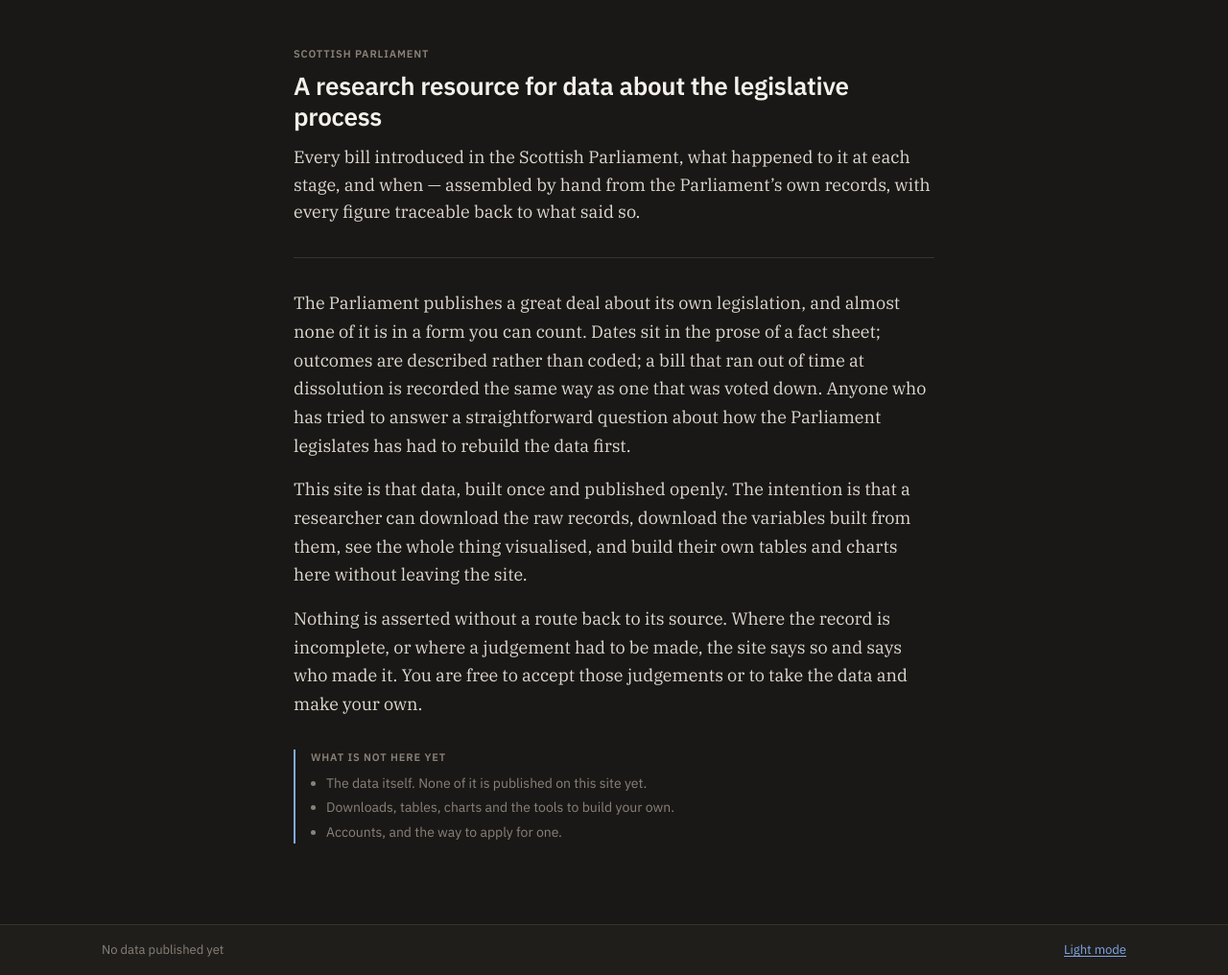
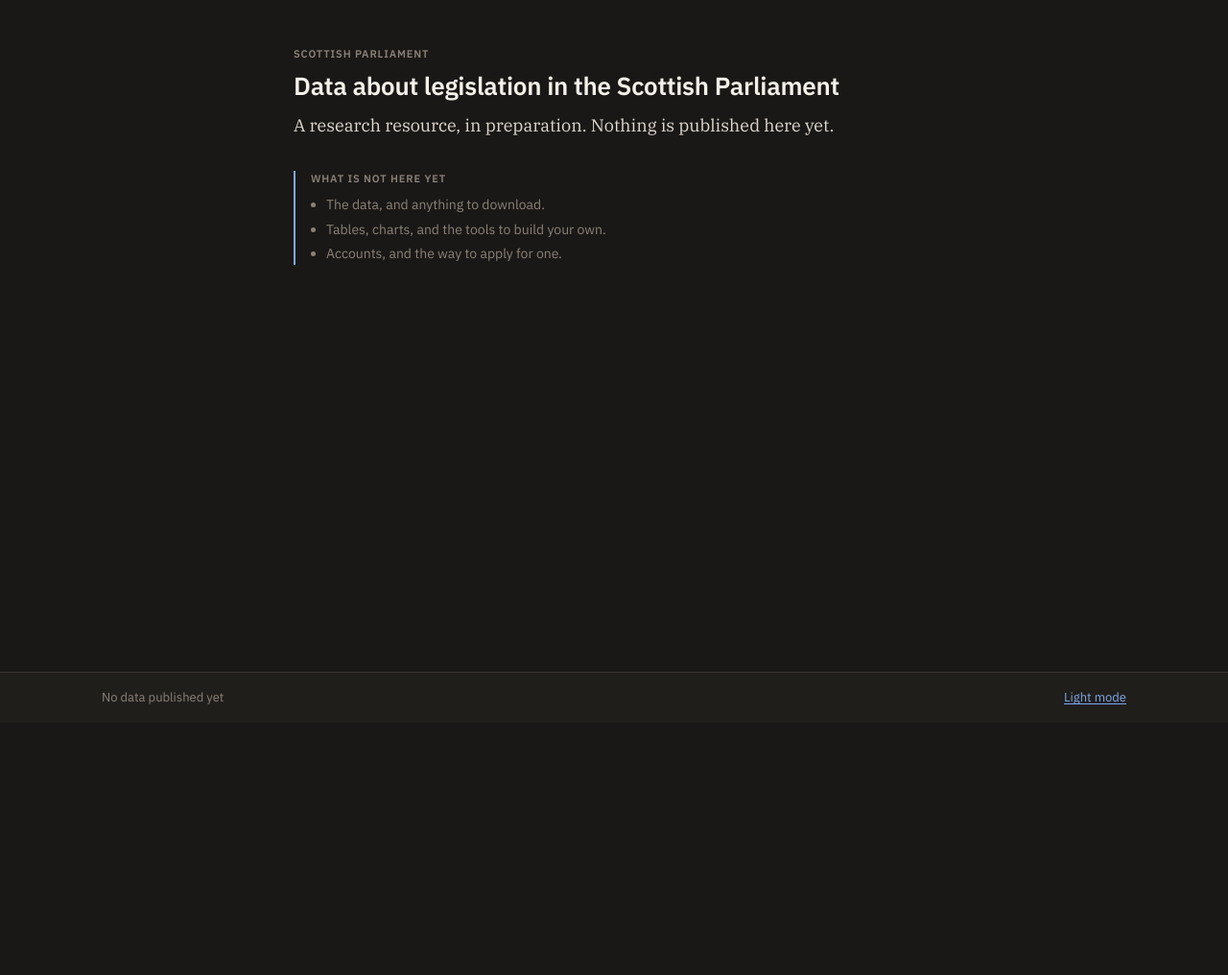
Before and after one commit to comparative-legislative-data/legislativedata, a Flask app: page / in a window 1280 px wide. Shown: the part 47-1063 px from the top of the page at 96% size. After the commit the page ends 781 px from the top, so only its background shows below. Run offline with Flask 3, Linux system fonts and the light colour scheme.

Commit message:
The landing page stops making claims it has not earned yet
The owner's call, and it is the right one. The first version argued a case --
that the Parliament's published data is not in a form you can count, that this
site would be traceable back to a source, that a researcher would be able to
build their own tables. All of that is intended and none of it is true yet, and
a page that says it while publishing nothing is doing the thing the style
decision of 15 September rules out: it is there to impress rather than inform.

What is left is the name of the thing, one line saying it is in preparation and
that nothing is published, and the list of what is not here. The "what is not
here yet" device survives because it is the only part that was already only
describing the present.

The argument for the Parliament's data being hard to count is not wrong and it
is not lost -- it belongs on a methodology or about page, next to the data that
demonstrates it, in a phase that has some.

Co-Authored-By: Claude Opus 5 (1M context) <noreply@anthropic.com>

```diff
--- a/site/templates/welcome.html
+++ b/site/templates/welcome.html
@@ -4,44 +4,17 @@
 <div class="reading">
 
   <p class="label">Scottish Parliament</p>
-  <h1>A research resource for data about the legislative process</h1>
+  <h1>Data about legislation in the Scottish Parliament</h1>
 
   <p class="standfirst">
-    Every bill introduced in the Scottish Parliament, what happened to it at each
-    stage, and when &mdash; assembled by hand from the Parliament&rsquo;s own
-    records, with every figure traceable back to what said so.
+    A research resource, in preparation. Nothing is published here yet.
   </p>
-
-  <hr class="rule">
-
-  <div class="prose">
-    <p>
-      The Parliament publishes a great deal about its own legislation, and almost
-      none of it is in a form you can count. Dates sit in the prose of a fact
-      sheet; outcomes are described rather than coded; a bill that ran out of
-      time at dissolution is recorded the same way as one that was voted down.
-      Anyone who has tried to answer a straightforward question about how the
-      Parliament legislates has had to rebuild the data first.
-    </p>
-    <p>
-      This site is that data, built once and published openly. The intention is
-      that a researcher can download the raw records, download the variables
-      built from them, see the whole thing visualised, and build their own tables
-      and charts here without leaving the site.
-    </p>
-    <p>
-      Nothing is asserted without a route back to its source. Where the record is
-      incomplete, or where a judgement had to be made, the site says so and says
-      who made it. You are free to accept those judgements or to take the data
-      and make your own.
-    </p>
-  </div>
 
   <div class="not-here">
     <p class="label">What is not here yet</p>
     <ul>
-      <li>The data itself. None of it is published on this site yet.</li>
-      <li>Downloads, tables, charts and the tools to build your own.</li>
+      <li>The data, and anything to download.</li>
+      <li>Tables, charts, and the tools to build your own.</li>
       <li>Accounts, and the way to apply for one.</li>
     </ul>
   </div>
```
